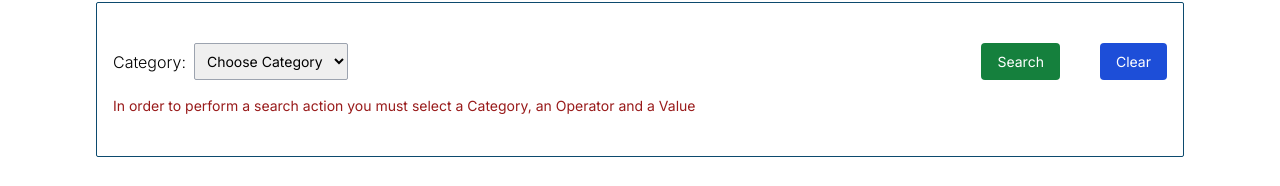
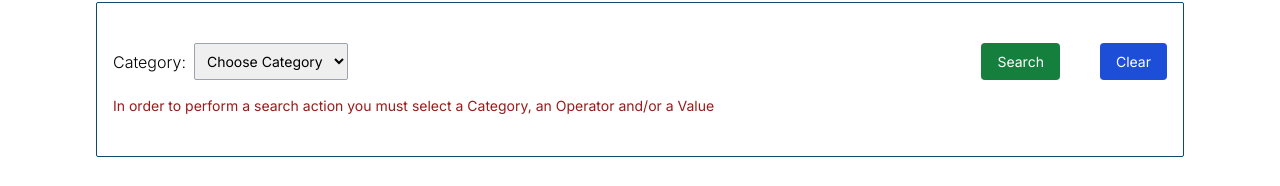
Before and after one commit to filipalacerda/filtered-table, a Next.js app: page / in a window 1280 px wide. Both pictures are taken after a click on the button "Search". Shown: the part 94-280 px from the top of the page. Built offline with nearby package versions, Linux system fonts and the light colour scheme.

Commit message:
Adds jsdoc

```diff
--- a/app/components/search/index.tsx
+++ b/app/components/search/index.tsx
@@ -30,6 +30,16 @@ const Search = ({ categories, operators, onClear, onSubmit }: SearchProps) => {
 
   const [isValid, setIsValid] = useState(true);
 
+  /**
+   * We need at least the category and the operator
+   * in order to filter the results
+   *
+   * When the operator is either none or any, the value is not required
+   * For the remaining operators, the value is required.
+   *
+   * We only allow the user to submit the form is these conditions are met.
+   *
+   */
   const checkIsValid = () => {
     if (!currentCategoryProperty) {
       return false;
@@ -249,7 +259,7 @@ const Search = ({ categories, operators, onClear, onSubmit }: SearchProps) => {
       {!isValid && (
         <p className="text-sm text-red-800" data-testid="error-message">
           In order to perform a search action you must select a Category, an
-          Operator and a Value
+          Operator and/or a Value
         </p>
       )}
     </form>
```
